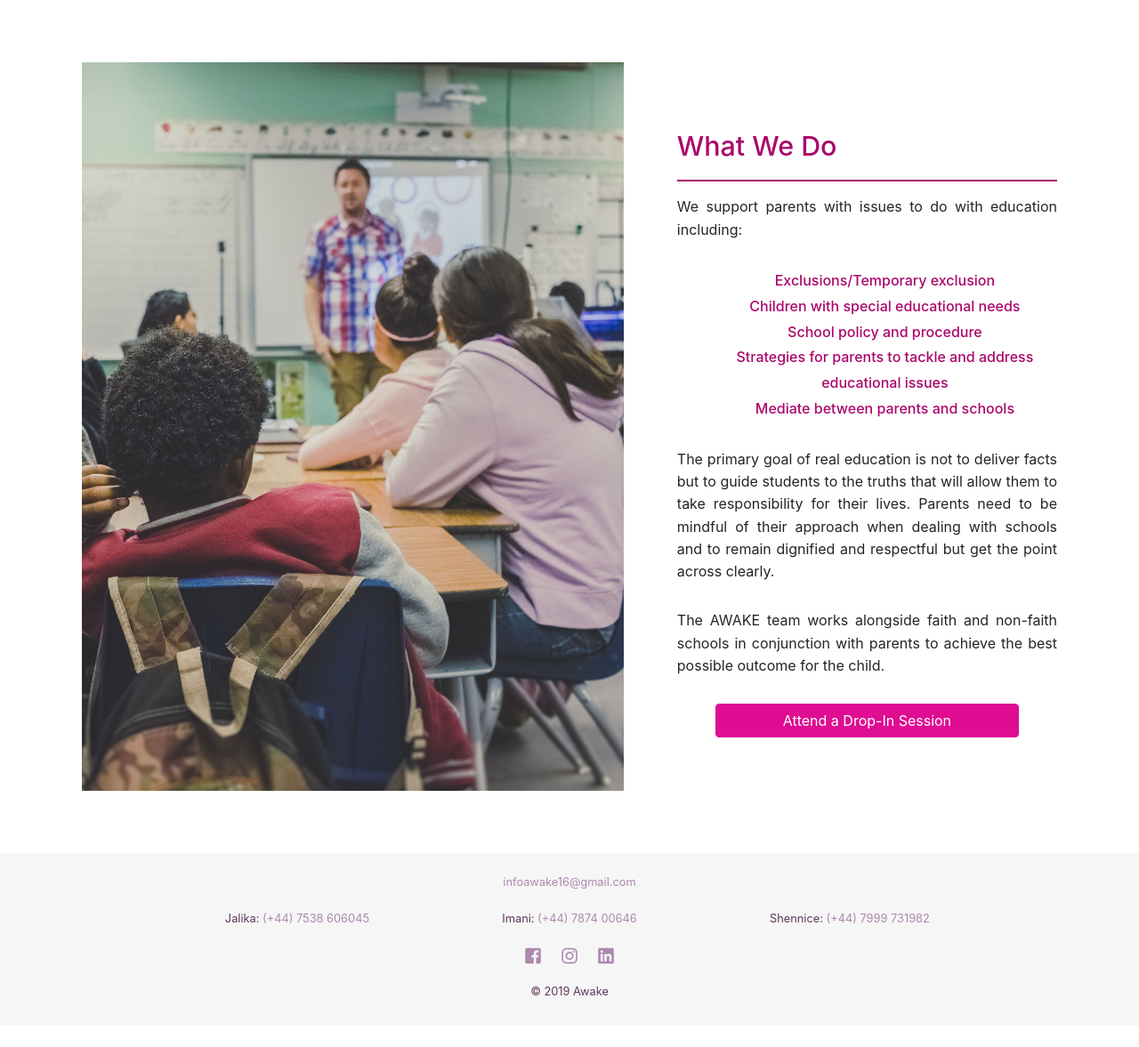
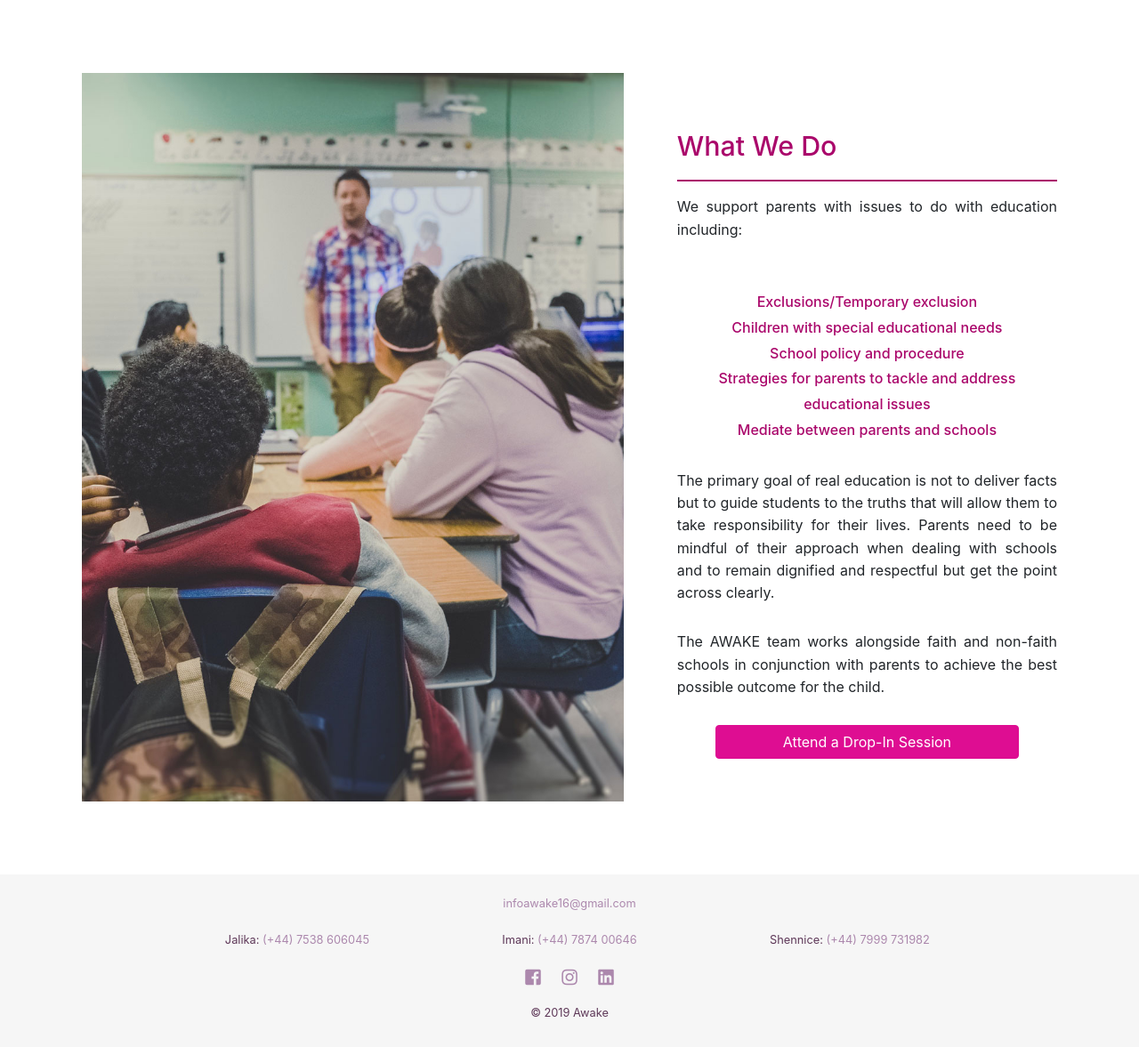
Before and after one commit to Larlar03/awake, a PHP site: page /what-we-do.php in a window 1280 px wide. Shown: the part 82-1259 px from the top of the page at 89% size. Before the commit the page ends 1201 px from the top, so only its background shows below. Run offline with PHP 8.4, Linux system fonts and the light colour scheme; some libraries are stand-ins or nearby versions.

Commit message:
cleaned up code

```diff
--- a/index.php
+++ b/index.php
@@ -110,7 +110,7 @@
       Shennice: <a href="tel:+447999731982">(+44) 7999 731982</a>
     </div>
     <div class="col-12">
-      <a href="https://www.facebook.com/awa.ke.31" target="_blank" </a> <i class="fab fa-facebook-square"></i></a>
+      <a href="https://www.facebook.com/awa.ke.31" target="_blank"><i class="fab fa-facebook-square"></i></a>
 
       <a href="https://www.instagram.com/bhamawake/" target="_blank"><i class="fab fa-instagram"></i></a>
 
--- a/sass/base/_mixins.scss
+++ b/sass/base/_mixins.scss
@@ -1,36 +1,3 @@
-/*page transition fade-in*/
-@keyframes fadein {
-    from {
-        opacity:0;
-    }
-    to {
-        opacity:1;
-    }
-}
-@-moz-keyframes fadein { /* Firefox */
-    from {
-        opacity:0;
-    }
-    to {
-        opacity:1;
-    }
-}
-@-webkit-keyframes fadein { /* Safari and Chrome */
-    from {
-        opacity:0;
-    }
-    to {
-        opacity:1;
-    }
-}
-@-o-keyframes fadein { /* Opera */
-    from {
-        opacity:0;
-    }
-    to {
-        opacity: 1;
-    }
-}
 /*background image */
 @mixin bg-img($url, $repeat, $size) {
   background-image: url($url);
@@ -52,9 +19,18 @@
 /*link colors */
 @mixin links($color, $vcolor, $hcolor, $acolor) {
   color: $color;
-    &:visited { color: $vcolor;}
-    &:hover { color: $hcolor;}
-    &:active { color: $acolor;}
+
+  &:visited {
+    color: $vcolor;
+  }
+
+  &:hover {
+    color: $hcolor;
+  }
+
+  &:active {
+    color: $acolor;
+  }
 }
 
 /*primary button*/
@@ -82,3 +58,50 @@
     }
   }
 }
+
+/*page transition fade-in*/
+@keyframes fadein {
+  from {
+    opacity: 0;
+  }
+
+  to {
+    opacity: 1;
+  }
+}
+
+@-moz-keyframes fadein {
+
+  /* Firefox */
+  from {
+    opacity: 0;
+  }
+
+  to {
+    opacity: 1;
+  }
+}
+
+@-webkit-keyframes fadein {
+
+  /* Safari and Chrome */
+  from {
+    opacity: 0;
+  }
+
+  to {
+    opacity: 1;
+  }
+}
+
+@-o-keyframes fadein {
+
+  /* Opera */
+  from {
+    opacity: 0;
+  }
+
+  to {
+    opacity: 1;
+  }
+}
--- a/sass/base/_variables.scss
+++ b/sass/base/_variables.scss
@@ -1,13 +1,14 @@
-$error: #FF3562;
 $primary-color: #AA076B;
 $secondary-color: #A0186C;
-$h1-color: #919191;
+$error: #FF3562;
 
 /* NAVBAR*/
 $navbar-home-color: rgba(0, 0, 0, 0.25);
 $navbar-pages-color: #f6f6f6;
 $navbar-active-link: #93025C;
 
+/* HOME */
+$home-bgoverlay: rgba(0, 0, 0, 0.15);
 
 /* FOOTER */
 $footer-background-color: #f6f6f6;
@@ -15,21 +16,6 @@ $footer-text-color: #5e3858;
 $links-icon-f: #AC88AD;
 $links-icon-fh: #DE0D92;
 
-/* HOME */
-$home-bgoverlay: rgba(0, 0, 0, 0.15);
-
 /* BUTTON COLORS */
 $button-primary: #DE0D92;
 $button-hover: #E439A5;
-
-
-/*$button-primary: #E345A2;
-$button-hover: #CF3F94;*/
-
-/*$primary-color: #9f186c;
-$secondary-color: #A0186C;
-$h1-color: #696969;
-$text-color: #D1D1D1;
-$links-icon-f: #DE0D92;
-$links-icon-fh: #330d22;*
-#61045F #AA076B*/
--- a/sass/component/_buttons.scss
+++ b/sass/component/_buttons.scss
@@ -8,6 +8,7 @@ body {
 
     .form-button {
       @include success-buttons ($button-primary, $button-primary, $button-hover, $button-hover);
+
       /*margin: 0 auto;*/
       #send-button {
         width: 100%;
--- a/sass/component/_header.scss
+++ b/sass/component/_header.scss
@@ -1,4 +1,3 @@
-
 #mobnav {
   background-color: $navbar-home-color !important;
   padding: 20px;
--- a/sass/layout/_pages-main.scss
+++ b/sass/layout/_pages-main.scss
@@ -9,6 +9,7 @@ body {
   #mobnav {
     background-color: $navbar-pages-color !important;
   }
+
   main {
     width: 100%;
     min-height: calc(100vh - 257px);
@@ -22,10 +23,14 @@ body {
       text-justify: inter-word;
 
       .p-text {
-        -webkit-animation: fadein 3s; /* Safari, Chrome and Opera > 12.1 */
-        -moz-animation: fadein 3s; /* Firefox < 16 */
-         -ms-animation: fadein 3s; /* Internet Explorer */
-          -o-animation: fadein 3s; /* Opera < 12.1 */
+        -webkit-animation: fadein 3s;
+        /* Safari, Chrome and Opera > 12.1 */
+        -moz-animation: fadein 3s;
+        /* Firefox < 16 */
+        -ms-animation: fadein 3s;
+        /* Internet Explorer */
+        -o-animation: fadein 3s;
+        /* Opera < 12.1 */
         animation: fadein 3s;
 
         h1 {
@@ -42,8 +47,15 @@ body {
           margin: 0 auto;
         }
 
+        .issues-list {
+          width: 100%;
+          margin: 0 auto !important;
+          text-align: center;
+
           ul {
-          margin: 30px 0 0 0;
+            padding: 0;
+            margin: 0 auto;
+          }
         }
 
         img {
@@ -84,6 +96,7 @@ body {
             font-size: 1rem;
             padding: 0;
           }
+
           ul {
             margin: 20px 0 0 0;
           }
--- a/sass/main.scss
+++ b/sass/main.scss
@@ -5,6 +5,5 @@
 @import "component/footer";
 @import "component/buttons";
 @import "component/testimonial-slider";
-@import "component/contact-form-style";
 
 @import "layout/home-main";
--- a/what-we-do.php
+++ b/what-we-do.php
@@ -11,7 +11,8 @@
   <meta name="viewport" content="width=device-width, initial-scale=1, shrink-to-fit=no">
 
   <!-- Icons -->
-  <link rel="stylesheet" href="https://use.fontawesome.com/releases/v5.6.3/css/all.css" integrity="sha384-UHRtZLI+pbxtHCWp1t77Bi1L4ZtiqrqD80Kn4Z8NTSRyMA2Fd33n5dQ8lWUE00s/" crossorigin="anonymous">
+  <link rel="stylesheet" href="https://use.fontawesome.com/releases/v5.6.3/css/all.css" integrity="sha384-UHRtZLI+pbxtHCWp1t77Bi1L4ZtiqrqD80Kn4Z8NTSRyMA2Fd33n5dQ8lWUE00s/"
+    crossorigin="anonymous">
 
   <!-- Place favicon.ico in the root directory -->
   <link rel="manifest" href="site.webmanifest">
@@ -19,7 +20,8 @@
   <!-- Place favicon.ico in the root directory -->
 
   <!--Bootstrap -->
-  <link rel="stylesheet" href="https://stackpath.bootstrapcdn.com/bootstrap/4.2.1/css/bootstrap.min.css" integrity="sha384-GJzZqFGwb1QTTN6wy59ffF1BuGJpLSa9DkKMp0DgiMDm4iYMj70gZWKYbI706tWS" crossorigin="anonymous">
+  <link rel="stylesheet" href="https://stackpath.bootstrapcdn.com/bootstrap/4.2.1/css/bootstrap.min.css" integrity="sha384-GJzZqFGwb1QTTN6wy59ffF1BuGJpLSa9DkKMp0DgiMDm4iYMj70gZWKYbI706tWS"
+    crossorigin="anonymous">
 
   <link rel="stylesheet" href="sass/pages.css">
 
@@ -29,7 +31,8 @@
   <header>
     <nav id="mobnav" class="navbar navbar-expand-lg navbar-light bg-light">
       <a class="navbar-brand" href="index.php"><img src="img/logo.png" alt="Awake Birmingham logo">Awake Birmingham</a>
-      <button class="navbar-toggler" type="button" data-toggle="collapse" data-target="#navbarNavAltMarkup" aria-controls="navbarNavAltMarkup" aria-expanded="false" aria-label="Toggle navigation">
+      <button class="navbar-toggler" type="button" data-toggle="collapse" data-target="#navbarNavAltMarkup"
+        aria-controls="navbarNavAltMarkup" aria-expanded="false" aria-label="Toggle navigation">
         <span class="navbar-toggler-icon"></span>
       </button>
       <div class="collapse navbar-collapse" id="navbarNavAltMarkup">
@@ -49,27 +52,33 @@
       <div class="p-text">
         <h1>What We Do</h1>
         <div class="paragraphs">
-        <span style="text-align: center;"><p>We support parents with issues to do with education including:<br></p>
+          <div class="issues-list">
+            <p>We support parents with issues to do with education including:</p><br>
 
             <ul style="line-height: 1.8; color: #AA076B; list-style: none; font-weight: 500;">
               <li>Exclusions/Temporary exclusion</li>
               <li>Children with special educational needs</li>
-          <li>School policy and procedure</</li>
+              <li>School policy and procedure</li>
               <li>Strategies for parents to tackle and address educational issues</li>
               <li>Mediate between parents and schools</li>
-        </ul></span>
+            </ul>
+          </div>
 
           <img src="img/what-we-do-1.jpg" alt="children in class">
 
           <p>
-          The primary goal of real education is not to deliver facts but to guide students to the truths that will allow them to take responsibility for their lives. Parents need to be mindful of their approach when dealing with schools and to
+            The primary goal of real education is not to deliver facts but to guide students to the truths that will
+            allow them to take responsibility for their lives. Parents need to be mindful of their approach when
+            dealing with schools and to
             remain dignified and respectful but get the point across clearly.
           </p>
           <p>
-          The AWAKE team works alongside faith and non-faith schools in conjunction with parents to achieve the best possible outcome for the child.</p>
+            The AWAKE team works alongside faith and non-faith schools in conjunction with parents to achieve the best
+            possible outcome for the child.</p>
 
           <div class="button-container">
-          <button type="button" id="cta-button" class="btn btn-primary btn-block" onclick="location.href='contact-us/contact-us.php'">Attend a Drop-In Session</button>
+            <button type="button" id="cta-button" class="btn btn-primary btn-block" onclick="location.href='contact-us/contact-us.php'">Attend
+              a Drop-In Session</button>
           </div>
         </div>
       </div>
@@ -91,7 +100,7 @@
       Shennice: <a href="tel:+447999731982">(+44) 7999 731982</a>
     </div>
     <div class="col-12">
-      <a href="https://www.facebook.com/awa.ke.31" target="_blank" </a> <i class="fab fa-facebook-square"></i></a>
+      <a href="https://www.facebook.com/awa.ke.31" target="_blank"> <i class="fab fa-facebook-square"></i></a>
 
       <a href="https://www.instagram.com/bhamawake/" target="_blank"><i class="fab fa-instagram"></i></a>
 
@@ -104,9 +113,12 @@
   </footer>
 
   <!--Bootstrap JS-->
-  <script src="https://code.jquery.com/jquery-3.3.1.slim.min.js" integrity="sha384-q8i/X+965DzO0rT7abK41JStQIAqVgRVzpbzo5smXKp4YfRvH+8abtTE1Pi6jizo" crossorigin="anonymous"></script>
-  <script src="https://cdnjs.cloudflare.com/ajax/libs/popper.js/1.14.6/umd/popper.min.js" integrity="sha384-wHAiFfRlMFy6i5SRaxvfOCifBUQy1xHdJ/yoi7FRNXMRBu5WHdZYu1hA6ZOblgut" crossorigin="anonymous"></script>
-  <script src="https://stackpath.bootstrapcdn.com/bootstrap/4.2.1/js/bootstrap.min.js" integrity="sha384-B0UglyR+jN6CkvvICOB2joaf5I4l3gm9GU6Hc1og6Ls7i6U/mkkaduKaBhlAXv9k" crossorigin="anonymous"></script>
+  <script src="https://code.jquery.com/jquery-3.3.1.slim.min.js" integrity="sha384-q8i/X+965DzO0rT7abK41JStQIAqVgRVzpbzo5smXKp4YfRvH+8abtTE1Pi6jizo"
+    crossorigin="anonymous"></script>
+  <script src="https://cdnjs.cloudflare.com/ajax/libs/popper.js/1.14.6/umd/popper.min.js" integrity="sha384-wHAiFfRlMFy6i5SRaxvfOCifBUQy1xHdJ/yoi7FRNXMRBu5WHdZYu1hA6ZOblgut"
+    crossorigin="anonymous"></script>
+  <script src="https://stackpath.bootstrapcdn.com/bootstrap/4.2.1/js/bootstrap.min.js" integrity="sha384-B0UglyR+jN6CkvvICOB2joaf5I4l3gm9GU6Hc1og6Ls7i6U/mkkaduKaBhlAXv9k"
+    crossorigin="anonymous"></script>
 </body>
 
 </html>
```
Also changed, not shown: contact-us/contact-us.php (+29 -15 lines), sass/component/_contact-form-style.scss (+7 -10 lines), sass/component/_footer.scss (+11 -2 lines), sass/layout/_home-main.scss (+15 -6 lines), who-we-are.php (+31 -16 lines), sass/main.css, sass/pages.css, sass/third-party/_contact-form.scss (deleted), 3 other files. Lines whose indentation alone changed are shown as unchanged.
